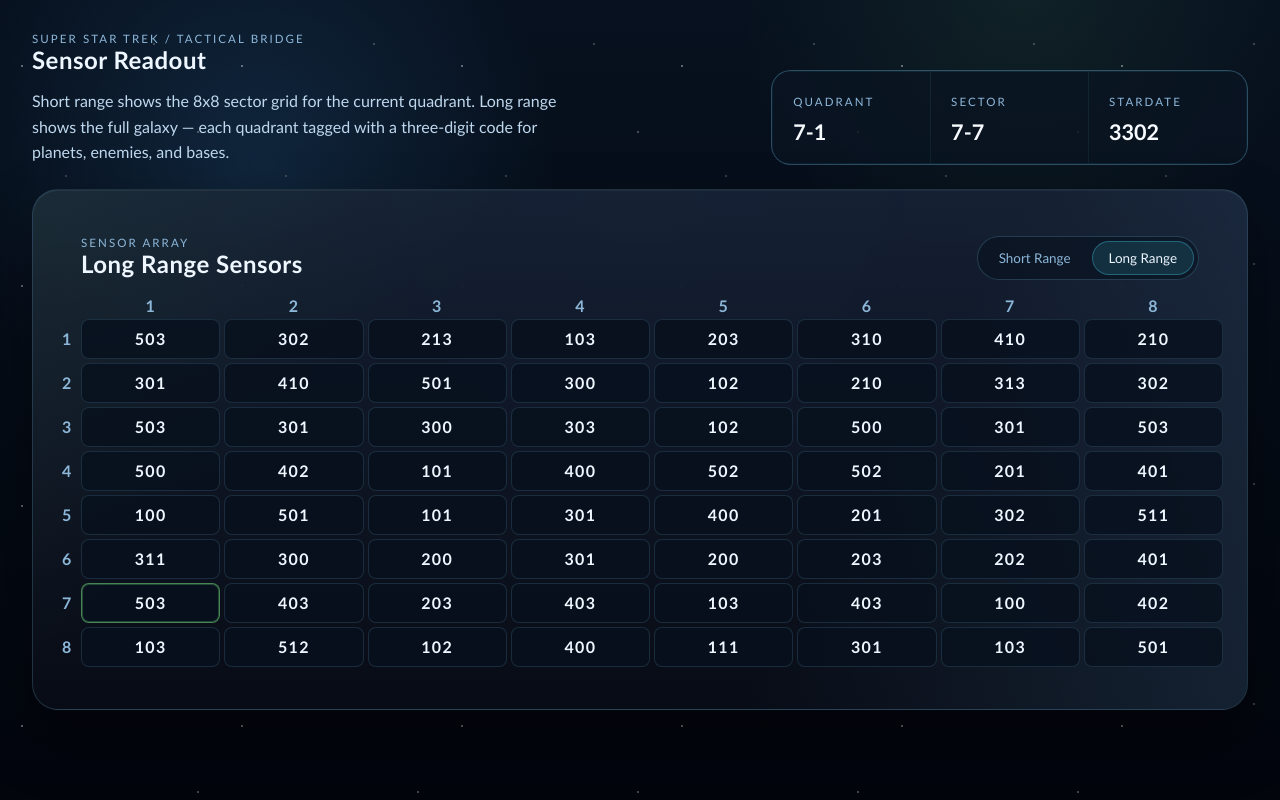
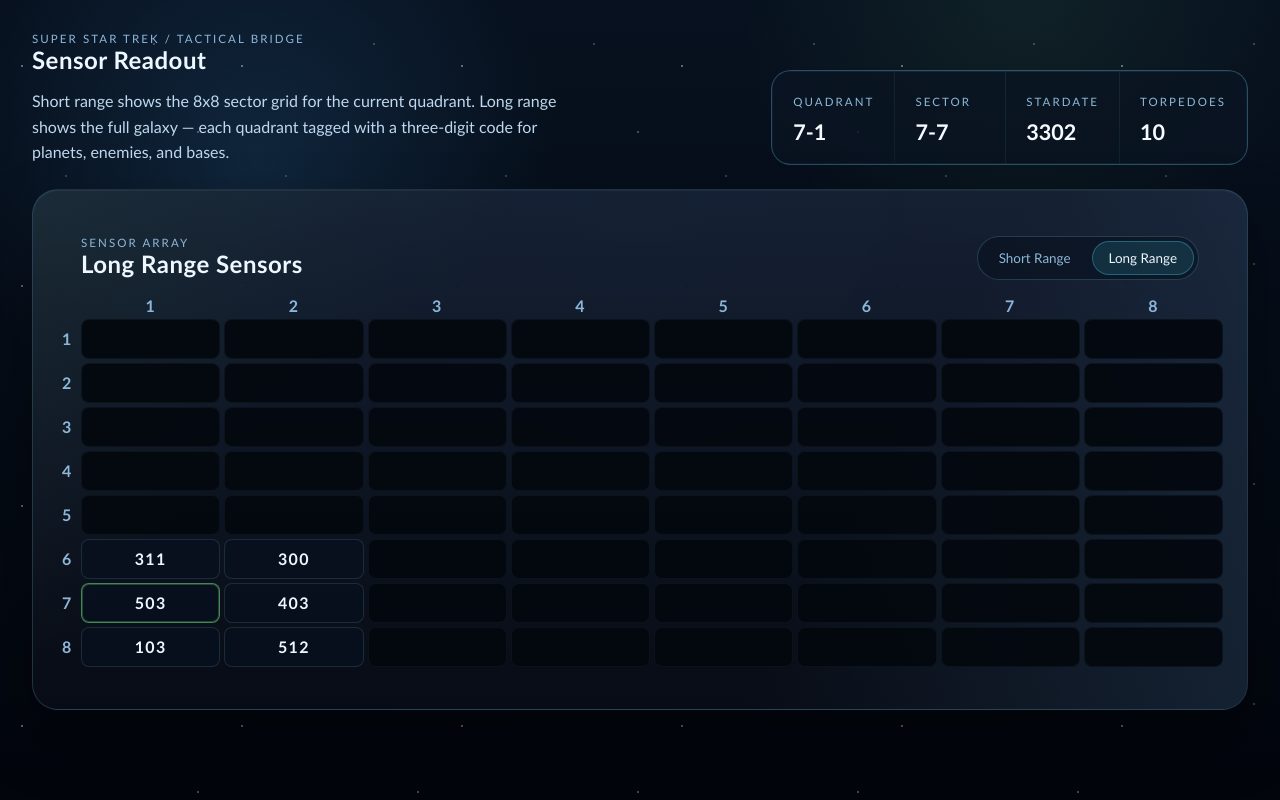
Before and after one commit to JPShankel/trek3js, a React (Create React App) app: page / in a window 1280 px wide. Both pictures are taken after a click on the button "Long Range". Built offline with nearby package versions, Linux system fonts and the light colour scheme.

Commit message:
fog of war

```diff
--- a/src/App.css
+++ b/src/App.css
@@ -39,7 +39,7 @@
 
 .status-strip {
   display: grid;
-  grid-template-columns: repeat(3, 1fr);
+  grid-template-columns: repeat(4, 1fr);
   gap: 1px;
   padding: 1px;
   border: 1px solid rgba(133, 219, 255, 0.25);
@@ -181,6 +181,11 @@
   letter-spacing: 0.08em;
 }
 
+.long-range-cell.fogged {
+  background: rgba(4, 8, 15, 0.92);
+  border-color: rgba(133, 219, 255, 0.05);
+}
+
 .long-range-cell.active {
   border-color: rgba(122, 229, 130, 0.55);
   box-shadow: inset 0 0 0 1px rgba(122, 229, 130, 0.25);
@@ -202,21 +207,35 @@
   box-shadow: 0 0 10px rgba(255, 210, 60, 0.45);
 }
 
-@keyframes laser-pulse {
-  0%, 100% {
-    background: rgba(255, 70, 55, 0.08);
-    border-color: rgba(255, 70, 55, 0.4);
-    box-shadow: none;
-  }
-  50% {
-    background: rgba(255, 70, 55, 0.28);
-    border-color: rgba(255, 70, 55, 0.95);
-    box-shadow: 0 0 10px rgba(255, 70, 55, 0.5);
-  }
+.sensor-grid-wrap {
+  position: relative;
 }
 
-.long-range-cell.laser {
-  animation: laser-pulse 300ms ease-in-out infinite;
+.laser-svg {
+  position: absolute;
+  inset: 0;
+  width: 100%;
+  height: 100%;
+  pointer-events: none;
+  z-index: 2;
+  overflow: visible;
+}
+
+@keyframes laser-pulse {
+  0%, 100% { opacity: 0.35; }
+  50%       { opacity: 1; }
+}
+
+.laser-line {
+  stroke: #ff4637;
+  stroke-width: 2;
+  stroke-linecap: round;
+  animation: laser-pulse 280ms ease-in-out infinite;
+}
+
+.laser-line--glow {
+  stroke: rgba(255, 70, 55, 0.4);
+  stroke-width: 8;
 }
 
 .long-range-cell--star strong { color: #ffd166; }
@@ -266,6 +285,11 @@
   color: #8db7d9 !important;
 }
 
+.context-menu button:disabled {
+  opacity: 0.35;
+  cursor: default;
+}
+
 @media (max-width: 1040px) {
   .hero-panel {
     grid-template-columns: 1fr;
--- a/src/App.js
+++ b/src/App.js
@@ -1,4 +1,4 @@
-import { useState, useEffect, Fragment } from 'react';
+import { useState, useEffect, useRef, Fragment } from 'react';
 import './App.css';
 
 const GALAXY_SIZE = 8;
@@ -83,6 +83,20 @@ function placeShip(galaxy, quadrant, sector) {
   return nextGalaxy;
 }
 
+function revealAround(revealed, row, col) {
+  const next = new Set(revealed);
+  for (let dr = -1; dr <= 1; dr++) {
+    for (let dc = -1; dc <= 1; dc++) {
+      const r = row + dr;
+      const c = col + dc;
+      if (r >= 0 && r < GALAXY_SIZE && c >= 0 && c < GALAXY_SIZE) {
+        next.add(`${r}:${c}`);
+      }
+    }
+  }
+  return next;
+}
+
 function initializeGame() {
   const galaxy = generateGalaxy();
   const quadrant = {
@@ -97,6 +111,8 @@ function initializeGame() {
     shipSector: sector,
     stardate: 3200 + randomInt(400),
     commandLog: 'Bridge online. Short range sensors and long range scan ready.',
+    revealedQuadrants: revealAround(new Set(), quadrant.row, quadrant.col),
+    torpedoes: 10,
   };
 }
 
@@ -173,6 +189,7 @@ function warpShip(game, rowDelta, colDelta) {
     shipSector: destinationSector,
     stardate: game.stardate + 5,
     commandLog: `Warp complete. Entered quadrant ${quadrantRow + 1}-${quadrantCol + 1}.`,
+    revealedQuadrants: revealAround(game.revealedQuadrants, quadrantRow, quadrantCol),
   };
 }
 
@@ -199,6 +216,12 @@ function createLongRangeCells(galaxy, shipQuadrant) {
       active: rowIndex === shipQuadrant.row && colIndex === shipQuadrant.col,
     }))
   );
+}
+
+function isCardinallyAdjacent(r1, c1, r2, c2) {
+  const dr = Math.abs(r1 - r2);
+  const dc = Math.abs(c1 - c2);
+  return (dr === 1 && dc === 0) || (dr === 0 && dc === 1);
 }
 
 function destroyEnemy(game, row, col) {
@@ -229,6 +252,7 @@ function App() {
   const [pendingPath, setPendingPath] = useState(null);
   const [torpedo, setTorpedo] = useState(null);
   const [laser, setLaser] = useState(null);
+  const sensorGridRef = useRef(null);
 
   useEffect(() => {
     if (!pendingPath || pendingPath.length === 0) return;
@@ -302,24 +326,40 @@ function App() {
     closeContextMenu();
   }
 
+  function handleDockHere() {
+    setGame((current) => ({ ...current, torpedoes: 10 }));
+    closeContextMenu();
+  }
+
   function handleFireTorpedo() {
+    if ((game.torpedoes ?? 10) <= 0) return;
     const path = computeImpulsePath(
       game.shipSector.row, game.shipSector.col,
       contextMenu.row, contextMenu.col
     );
     if (path.length > 0) {
       setTorpedo({ pos: path[0], remaining: path.slice(1) });
+      setGame((current) => ({ ...current, torpedoes: Math.max(0, (current.torpedoes ?? 10) - 1) }));
     }
     closeContextMenu();
   }
 
   function handleFireLaser() {
-    const path = computeImpulsePath(
-      game.shipSector.row, game.shipSector.col,
-      contextMenu.row, contextMenu.col
-    );
+    const wrap = sensorGridRef.current;
+    if (!wrap) return;
+    const wrapRect = wrap.getBoundingClientRect();
+    const shipKey = `${game.shipSector.row}:${game.shipSector.col}`;
+    const targetKey = `${contextMenu.row}:${contextMenu.col}`;
+    const shipEl = wrap.querySelector(`[data-cell-key="${shipKey}"]`);
+    const targetEl = wrap.querySelector(`[data-cell-key="${targetKey}"]`);
+    if (!shipEl || !targetEl) return;
+    const sr = shipEl.getBoundingClientRect();
+    const tr = targetEl.getBoundingClientRect();
     setLaser({
-      pathSet: new Set(path.map((p) => `${p.row}:${p.col}`)),
+      x1: sr.left + sr.width / 2 - wrapRect.left,
+      y1: sr.top + sr.height / 2 - wrapRect.top,
+      x2: tr.left + tr.width / 2 - wrapRect.left,
+      y2: tr.top + tr.height / 2 - wrapRect.top,
       targetRow: contextMenu.row,
       targetCol: contextMenu.col,
     });
@@ -362,6 +402,10 @@ function App() {
             <span className="status-label">Stardate</span>
             <strong>{game.stardate}</strong>
           </div>
+          <div>
+            <span className="status-label">Torpedoes</span>
+            <strong>{game.torpedoes ?? 10}</strong>
+          </div>
         </div>
       </section>
 
@@ -389,6 +433,7 @@ function App() {
           </div>
 
           {sensorMode === 'short' ? (
+            <div className="sensor-grid-wrap" ref={sensorGridRef}>
               <div className="sensor-grid-outer" aria-label="short range sensor grid">
                 <div className="sensor-corner" />
                 {Array.from({ length: SECTOR_SIZE }, (_, i) => (
@@ -401,12 +446,16 @@ function App() {
                       const onPath = pendingPathSet?.has(cell.key);
                       const onPreview = previewPathSet?.has(cell.key);
                       const isTorpedo = torpedo?.pos.row === cell.row && torpedo?.pos.col === cell.col;
-                    const isLaser = laser?.pathSet.has(cell.key);
-                    const clickable = !pendingPath && !torpedo && !laser && !cell.active && (cell.type === 'empty' || cell.type === 'enemy');
+                      const isAdjacentBase = cell.type === 'base' && isCardinallyAdjacent(
+                        game.shipSector.row, game.shipSector.col, cell.row, cell.col
+                      );
+                      const clickable = !pendingPath && !torpedo && !laser && !cell.active &&
+                        (cell.type === 'empty' || cell.type === 'enemy' || isAdjacentBase);
                       return (
                         <div
-                        className={`long-range-cell long-range-cell--${cell.type}${cell.active ? ' active' : ''}${onPath ? ' path' : ''}${onPreview ? ' preview-path' : ''}${isTorpedo ? ' torpedo' : ''}${isLaser ? ' laser' : ''}`}
+                          className={`long-range-cell long-range-cell--${cell.type}${cell.active ? ' active' : ''}${onPath ? ' path' : ''}${onPreview ? ' preview-path' : ''}${isTorpedo ? ' torpedo' : ''}`}
                           key={cell.key}
+                          data-cell-key={cell.key}
                           onClick={clickable ? (e) => handleCellContext(e, 'short', cell.row, cell.col, cell.type) : undefined}
                           onContextMenu={clickable ? (e) => handleCellContext(e, 'short', cell.row, cell.col, cell.type) : undefined}
                         >
@@ -417,6 +466,13 @@ function App() {
                   </Fragment>
                 ))}
               </div>
+              {laser && (
+                <svg className="laser-svg" aria-hidden="true">
+                  <line className="laser-line laser-line--glow" x1={laser.x1} y1={laser.y1} x2={laser.x2} y2={laser.y2} />
+                  <line className="laser-line" x1={laser.x1} y1={laser.y1} x2={laser.x2} y2={laser.y2} />
+                </svg>
+              )}
+            </div>
           ) : (
             <div className="sensor-grid-outer" aria-label="long range sensor grid">
               <div className="sensor-corner" />
@@ -426,16 +482,20 @@ function App() {
               {Array.from({ length: GALAXY_SIZE }, (_, rowIndex) => (
                 <Fragment key={rowIndex}>
                   <div className="sensor-axis-label">{rowIndex + 1}</div>
-                  {longRangeCells.slice(rowIndex * GALAXY_SIZE, (rowIndex + 1) * GALAXY_SIZE).map((cell) => (
+                  {longRangeCells.slice(rowIndex * GALAXY_SIZE, (rowIndex + 1) * GALAXY_SIZE).map((cell) => {
+                    const isRevealed = game.revealedQuadrants.has(cell.key);
+                    const blocked = cell.active || pendingPath || torpedo || laser;
+                    return (
                       <div
-                      className={`long-range-cell${cell.active ? ' active' : ''}`}
+                        className={`long-range-cell${cell.active ? ' active' : ''}${!isRevealed ? ' fogged' : ''}`}
                         key={cell.key}
-                      onClick={cell.active || pendingPath || torpedo || laser ? undefined : (e) => handleCellContext(e, 'long', cell.row, cell.col)}
-                      onContextMenu={cell.active || pendingPath || torpedo || laser ? undefined : (e) => handleCellContext(e, 'long', cell.row, cell.col)}
+                        onClick={blocked ? undefined : (e) => handleCellContext(e, 'long', cell.row, cell.col)}
+                        onContextMenu={blocked ? undefined : (e) => handleCellContext(e, 'long', cell.row, cell.col)}
                       >
-                      <strong>{cell.code}</strong>
+                        {isRevealed && <strong>{cell.code}</strong>}
                       </div>
-                  ))}
+                    );
+                  })}
                 </Fragment>
               ))}
             </div>
@@ -453,9 +513,13 @@ function App() {
               <button onClick={handleWarpHere}>Warp here</button>
             ) : contextMenu.cellType === 'enemy' ? (
               <>
-                <button onClick={handleFireTorpedo}>Fire torpedo</button>
+                <button onClick={handleFireTorpedo} disabled={(game.torpedoes ?? 10) <= 0}>
+                  Fire torpedo ({game.torpedoes ?? 10})
+                </button>
                 <button onClick={handleFireLaser}>Fire laser</button>
               </>
+            ) : contextMenu.cellType === 'base' ? (
+              <button onClick={handleDockHere}>Dock here</button>
             ) : (
               <button onClick={handleImpulseHere}>Impulse here</button>
             )}
```
Lines whose indentation alone changed are shown as unchanged.
